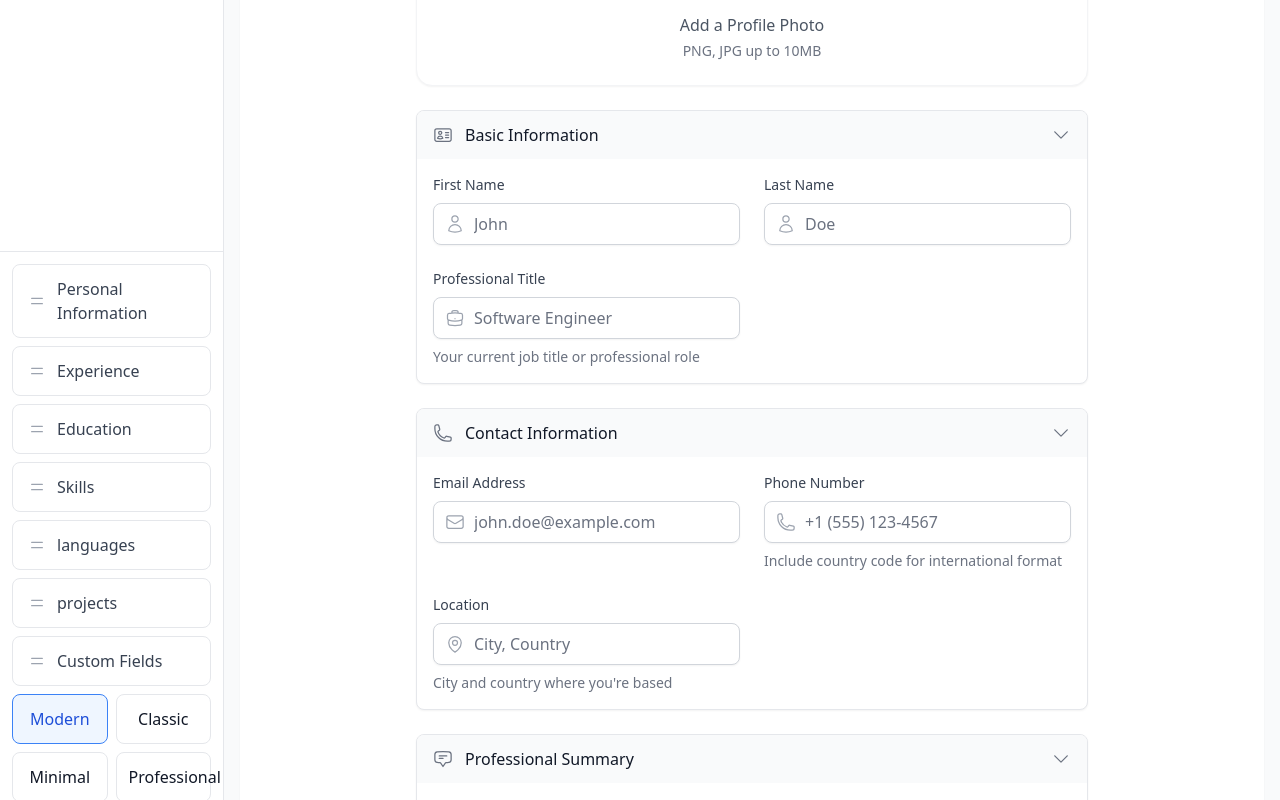
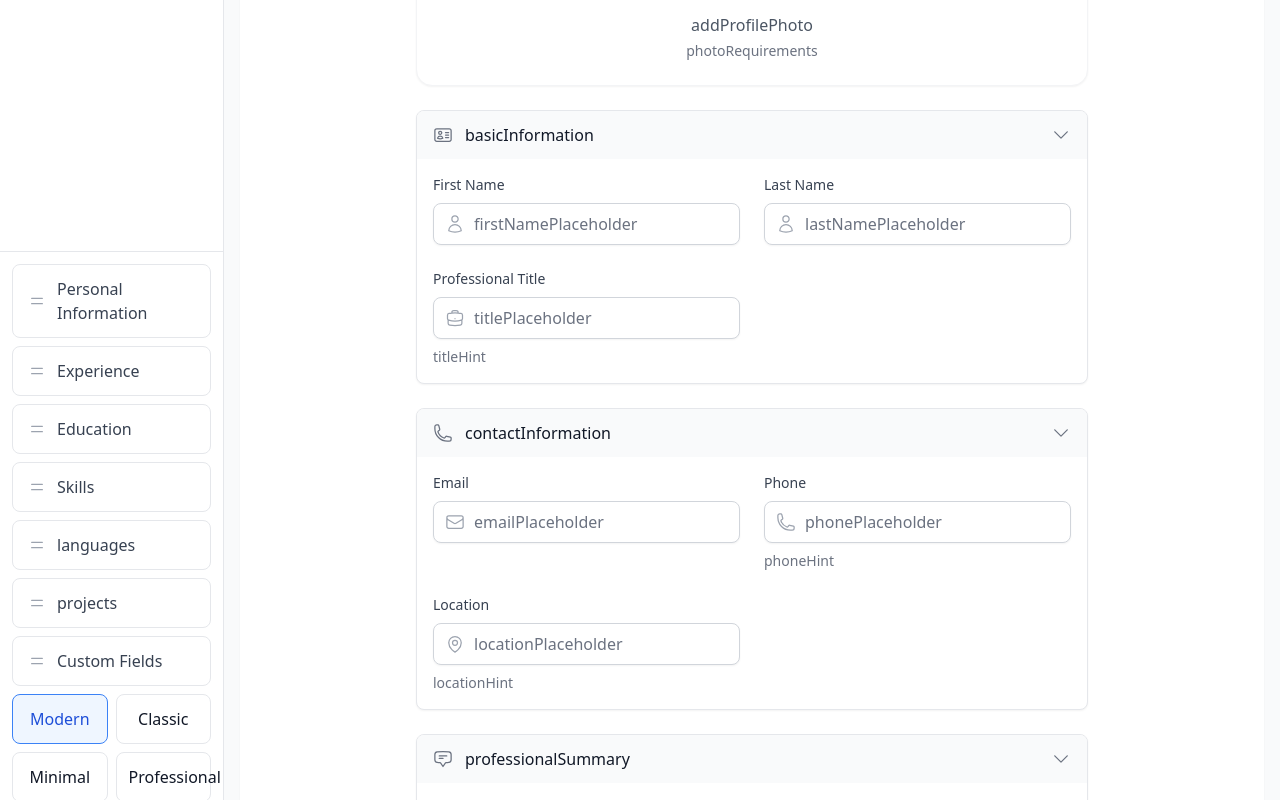
Before and after one commit to jackyroben/sb1-sha6zu, a React (Vite) app: page / in a window 1280 px wide. Shown: the part 240-1040 px from the top of the page. Built offline with nearby package versions, Linux system fonts and the light colour scheme; what @react-pdf/renderer would draw is missing.

Commit message:
error fixe

```diff
--- a/src/components/Editor/EducationForm.tsx
+++ b/src/components/Editor/EducationForm.tsx
@@ -35,61 +35,61 @@ export const EducationForm: React.FC = () => {
         <div key={edu.id} className="space-y-6 p-6 bg-white rounded-lg shadow-sm border border-gray-200">
           <div className="grid grid-cols-1 gap-6">
             <FormField
-              label="Institution"
+              label={t('institution')}
               value={edu.institution}
               onChange={(value) => updateEducation(edu.id, { institution: value })}
-              placeholder="University or School Name"
+              placeholder={t('institution')}
               icon={AcademicCapIcon}
-              hint="Enter the name of your educational institution"
+              hint={t('institutionHint')}
             />
 
             <FormField
-              label="Degree"
+              label={t('degree')}
               value={edu.degree}
               onChange={(value) => updateEducation(edu.id, { degree: value })}
-              placeholder="Bachelor's, Master's, etc."
+              placeholder={t('degree')}
               icon={BookOpenIcon}
-              hint="Type of degree or certification"
+              hint={t('degreeHint')}
             />
 
             <FormField
-              label="Field of Study"
+              label={t('field')}
               value={edu.field}
               onChange={(value) => updateEducation(edu.id, { field: value })}
-              placeholder="Major or Concentration"
+              placeholder={t('field')}
               icon={BookOpenIcon}
-              hint="Your area of specialization"
+              hint={t('fieldHint')}
             />
 
             <div className="grid grid-cols-1 sm:grid-cols-2 gap-6">
               <FormField
-                label="Start Date"
+                label={t('startDate')}
                 value={edu.startDate}
                 onChange={(value) => updateEducation(edu.id, { startDate: value })}
                 type="month"
                 icon={CalendarIcon}
-                hint="When did you start?"
+                hint={t('startDateHint')}
               />
 
               <FormField
-                label="End Date"
+                label={t('endDate')}
                 value={edu.endDate}
                 onChange={(value) => updateEducation(edu.id, { endDate: value })}
                 type="month"
                 icon={CalendarIcon}
-                hint="When did you graduate?"
+                hint={t('endDateHint')}
               />
             </div>
 
             <FormField
-              label="Description"
+              label={t('description')}
               value={edu.description}
               onChange={(value) => updateEducation(edu.id, { description: value })}
               multiline
               rows={4}
-              placeholder="Describe your academic achievements and activities"
+              placeholder={t('educationDescriptionPlaceholder')}
               icon={DocumentTextIcon}
-              hint="Include relevant coursework, honors, or extracurricular activities"
+              hint={t('educationDescriptionHint')}
             />
           </div>
 
@@ -97,7 +97,7 @@ export const EducationForm: React.FC = () => {
             onClick={() => removeEducation(edu.id)}
             className="w-full px-4 py-3 text-red-600 hover:text-red-800 hover:bg-red-50 rounded-lg transition-colors text-base font-medium"
           >
-            REMOVE EDUCATION
+            {t('removeEducation').toUpperCase()}
           </button>
         </div>
       ))}
@@ -107,7 +107,7 @@ export const EducationForm: React.FC = () => {
           onClick={handleAddEducation}
           className="w-full px-4 py-3 bg-blue-600 text-white rounded-lg hover:bg-blue-700 transition-colors text-base font-medium shadow-lg md:shadow-none"
         >
-          ADD EDUCATION
+          {t('addEducation').toUpperCase()}
         </button>
       </div>
     </div>
--- a/src/components/Editor/PersonalInfoForm.tsx
+++ b/src/components/Editor/PersonalInfoForm.tsx
@@ -56,14 +56,14 @@ export const PersonalInfoForm: React.FC = () => {
             <div className="relative inline-block">
               <img
                 src={personalInfo.photo}
-                alt="Profile"
+                alt={t('profilePhoto')}
                 className="h-32 w-32 rounded-full object-cover ring-4 ring-white shadow-lg"
               />
               <div className="absolute inset-0 rounded-full bg-black bg-opacity-0 hover:bg-opacity-20 transition-opacity flex items-center justify-center">
                 <PhotoIcon className="h-8 w-8 text-white opacity-0 hover:opacity-100 transition-opacity" />
               </div>
             </div>
-            <p className="text-sm text-gray-500">Click to Change Photo</p>
+            <p className="text-sm text-gray-500">{t('clickToChangePhoto')}</p>
           </div>
         ) : (
           <div className="space-y-4">
@@ -71,87 +71,87 @@ export const PersonalInfoForm: React.FC = () => {
               <PhotoIcon className="h-12 w-12 text-gray-400" />
             </div>
             <div>
-              <p className="text-base text-gray-600">Add a Profile Photo</p>
-              <p className="text-sm text-gray-500 mt-1">PNG, JPG up to 10MB</p>
+              <p className="text-base text-gray-600">{t('addProfilePhoto')}</p>
+              <p className="text-sm text-gray-500 mt-1">{t('photoRequirements')}</p>
             </div>
           </div>
         )}
       </div>
 
       {/* Basic Information */}
-      <CollapsibleSection title="Basic Information" icon={IdentificationIcon}>
+      <CollapsibleSection title={t('basicInformation')} icon={IdentificationIcon}>
         <div className="grid grid-cols-1 gap-6 sm:grid-cols-2">
           <FormField
-            label="First Name"
+            label={t('firstName')}
             value={personalInfo.firstName}
             onChange={(value) => updatePersonalInfo({ firstName: value })}
-            placeholder="John"
+            placeholder={t('firstNamePlaceholder')}
             icon={UserIcon}
           />
 
           <FormField
-            label="Last Name"
+            label={t('lastName')}
             value={personalInfo.lastName}
             onChange={(value) => updatePersonalInfo({ lastName: value })}
-            placeholder="Doe"
+            placeholder={t('lastNamePlaceholder')}
             icon={UserIcon}
           />
 
           <FormField
-            label="Professional Title"
+            label={t('title')}
             value={personalInfo.title}
             onChange={(value) => updatePersonalInfo({ title: value })}
-            placeholder="Software Engineer"
+            placeholder={t('titlePlaceholder')}
             icon={BriefcaseIcon}
-            hint="Your current job title or professional role"
+            hint={t('titleHint')}
           />
         </div>
       </CollapsibleSection>
 
       {/* Contact Information */}
-      <CollapsibleSection title="Contact Information" icon={PhoneIcon}>
+      <CollapsibleSection title={t('contactInformation')} icon={PhoneIcon}>
         <div className="grid grid-cols-1 gap-6 sm:grid-cols-2">
           <FormField
-            label="Email Address"
+            label={t('email')}
             value={personalInfo.email}
             onChange={(value) => updatePersonalInfo({ email: value })}
             type="email"
-            placeholder="john.doe@example.com"
+            placeholder={t('emailPlaceholder')}
             icon={EnvelopeIcon}
           />
 
           <FormField
-            label="Phone Number"
+            label={t('phone')}
             value={personalInfo.phone}
             onChange={(value) => updatePersonalInfo({ phone: value })}
             type="tel"
-            placeholder="+1 (555) 123-4567"
+            placeholder={t('phonePlaceholder')}
             icon={PhoneIcon}
-            hint="Include country code for international format"
+            hint={t('phoneHint')}
           />
 
           <FormField
-            label="Location"
+            label={t('location')}
             value={personalInfo.location}
             onChange={(value) => updatePersonalInfo({ location: value })}
-            placeholder="City, Country"
+            placeholder={t('locationPlaceholder')}
             icon={MapPinIcon}
-            hint="City and country where you're based"
+            hint={t('locationHint')}
           />
         </div>
       </CollapsibleSection>
 
       {/* Professional Summary */}
-      <CollapsibleSection title="Professional Summary" icon={ChatBubbleBottomCenterTextIcon}>
+      <CollapsibleSection title={t('professionalSummary')} icon={ChatBubbleBottomCenterTextIcon}>
         <FormField
-          label="Summary"
+          label={t('summary')}
           value={personalInfo.summary}
           onChange={(value) => updatePersonalInfo({ summary: value })}
           multiline
           rows={4}
-          placeholder="Brief professional summary highlighting your key strengths and experience"
+          placeholder={t('summaryPlaceholder')}
           icon={DocumentTextIcon}
-          hint="Write a compelling summary of your professional background (recommended: 2-4 sentences)"
+          hint={t('summaryHint')}
         />
       </CollapsibleSection>
 
@@ -161,7 +161,7 @@ export const PersonalInfoForm: React.FC = () => {
           type="button"
           className="w-full px-4 py-3 bg-blue-600 text-white rounded-lg hover:bg-blue-700 transition-colors text-base font-medium shadow-lg"
         >
-          SAVE & CONTINUE
+          {t('saveAndContinue').toUpperCase()}
         </button>
       </div>
     </div>
```
